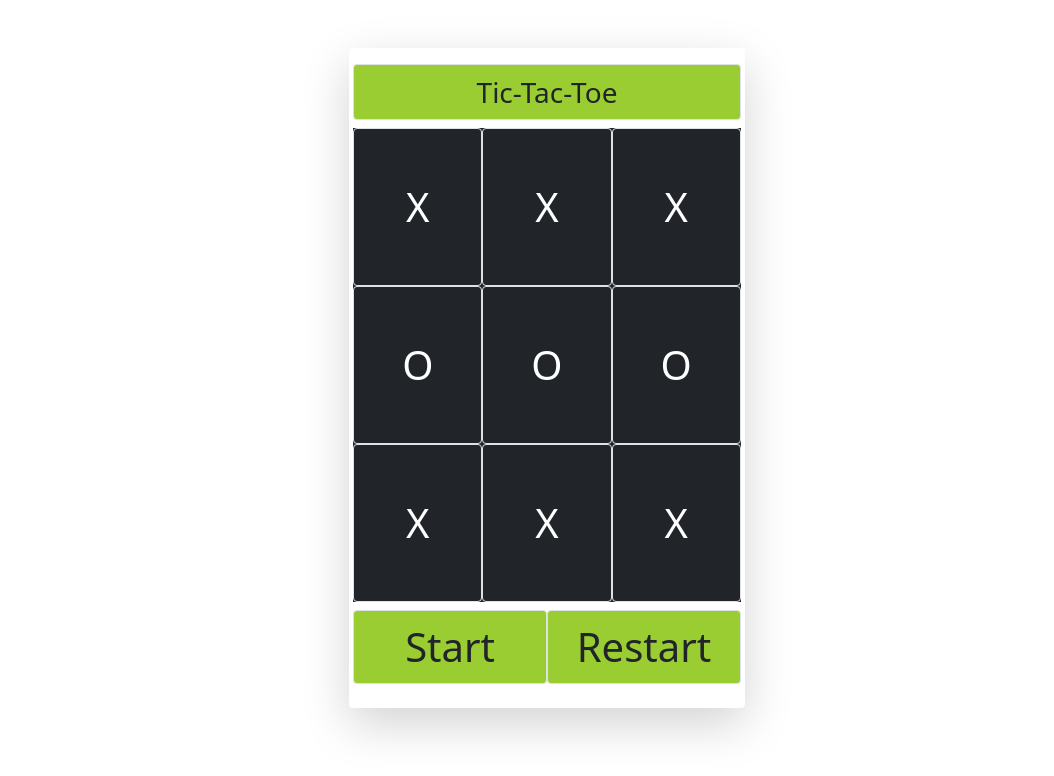
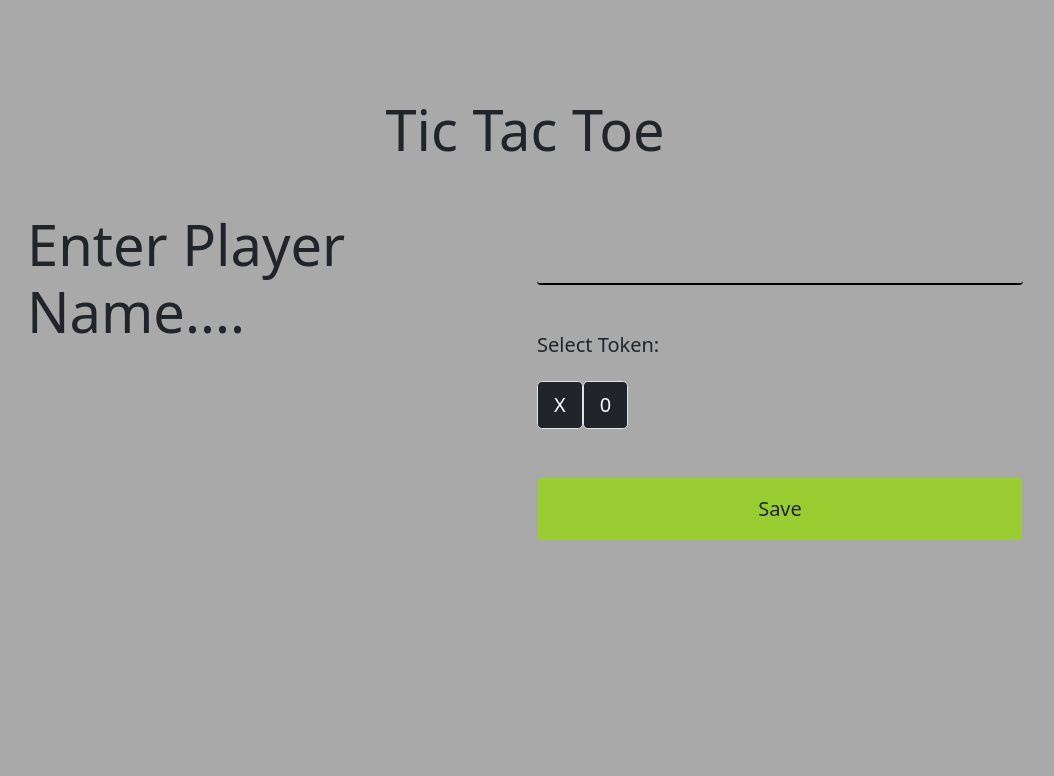
Before and after one commit to bharatjoshideveloper/tictactoe, a React (Create React App) app: page / in a window 1280 px wide. Shown: the top 776 px of the page, without its empty margins (93-1147 px from the left). Built offline with nearby package versions, Linux system fonts and the light colour scheme.

Commit message:
26/05 update

```diff
--- a/package.json
+++ b/package.json
@@ -10,6 +10,7 @@
     "bootstrap-icons": "^1.8.2",
     "react": "^18.1.0",
     "react-dom": "^18.1.0",
+    "react-router-dom": "^6.3.0",
     "react-scripts": "5.0.1",
     "web-vitals": "^2.1.4"
   },
--- a/public/index.html
+++ b/public/index.html
@@ -1,14 +1,12 @@
 <!DOCTYPE html>
 <html lang="en">
+
 <head>
   <meta charset="utf-8" />
   <link rel="icon" href="%PUBLIC_URL%/favicon.ico" />
   <meta name="viewport" content="width=device-width, initial-scale=1" />
   <meta name="theme-color" content="#000000" />
-    <meta
-      name="description"
-      content="Web site created using create-react-app"
-    />
+  <meta name="description" content="Web site created using create-react-app" />
   <link rel="apple-touch-icon" href="%PUBLIC_URL%/logo192.png" />
   <!--
       manifest.json provides metadata used when your web app is installed on a
@@ -24,8 +22,9 @@
       work correctly both with client-side routing and a non-root public URL.
       Learn how to configure a non-root public URL by running `npm run build`.
     -->
-    <title>React App</title>
+  <title>Tic Tac Toe</title>
 </head>
+
 <body>
   <noscript>You need to enable JavaScript to run this app.</noscript>
   <div id="root"></div>
@@ -40,4 +39,5 @@
       To create a production bundle, use `npm run build` or `yarn build`.
     -->
 </body>
+
 </html>
--- a/src/App.js
+++ b/src/App.js
@@ -2,10 +2,16 @@ import React, { Component } from 'react'
 import Main from './tictactoe/Main';
 import 'bootstrap/dist/css/bootstrap.min.css';
 import "bootstrap-icons/font/bootstrap-icons.css";
+import Base from './tictactoe/Base';
+import { Route, Routes } from 'react-router-dom';
 
 export class App extends Component {
   render() {
     return (
+      // <Routes>
+      //   <Route exact path='/start' element={<Main />} />
+      //   <Route exact path='/' element={<Base />} />
+      // </Routes>
       <Main />
     )
   }
--- a/src/index.css
+++ b/src/index.css
@@ -5,6 +5,7 @@ body {
     sans-serif;
   -webkit-font-smoothing: antialiased;
   -moz-osx-font-smoothing: grayscale;
+  background-color: darkgrey !important;
 }
 
 code {
--- /dev/null
+++ b/src/tictactoe/Base.jsx
@@ -0,0 +1,61 @@
+import React, { Component } from 'react'
+import { NavLink } from 'react-router-dom';
+
+export class Base extends Component {
+    constructor(props) {
+        super(props)
+
+        this.state = {
+            name: '',
+            val: '',
+            message: ''
+        }
+    }
+    handleChangedata = (event) => {
+        const { name, value } = event.target;
+        this.setState({ [name]: value }, () => { console.log(this.state) });
+    }
+    token = (data) => {
+        debugger;
+        this.setState({ val: data })
+
+    }
+    handleSubmit = (event) => {
+        if (this.state.name === '') {
+            this.setState({ message: 'Please Enter Valid Response!' })
+        }
+        else {
+            this.setState({ name: this.state.name, message: 'welcome ' + this.state.name, val: this.state.val });
+
+        }
+    }
+    render() {
+        return (
+            <React.Fragment>
+                <div className='container m-5 d-flex justify-content-center'>
+
+                    <div className='row m-5'>
+                        <div className='col-lg-12 mb-5 text-center'>
+                            <label className='display-4'>Tic Tac Toe</label>
+                        </div>
+                        <div className='col-sm-6'>
+                            <label className='display-4'>Enter Player Name....</label>
+                            <h5 className='text-danger'>{this.state.message}</h5>
+                            {this.state.message === '' ? "" : <button className='mt-5 btn buttontic p-3 text-dark fs-5 form-control' onClick={() => { this.props.data(this.state) }}>Start</button>}
+
+                        </div>
+                        <form className='col-sm-6'>
+                            <input type='text' className="form-control fs-1" style={{ border: 'none', borderBottom: '2px solid black', backgroundColor: 'darkgrey' }} name='name' value={this.state.name} onChange={this.handleChangedata} />
+                            <label className='mt-5 mb-4 h5 text-dark'>Select Token:</label><br />
+                            <button type='button' className='btn btn-dark btn-lg border' name='X' onClick={() => { this.token('X') }}  >X</button><button type='button' className='btn btn-dark  btn-lg border' name='O' onClick={() => { this.token('O') }}  >0</button>
+                            <br />
+                            <button type="button" class="mt-5 btn buttontic text-dark fs-5 form-control p-3" onClick={this.handleSubmit}>Save</button>
+                        </form>
+                    </div>
+                </div>
+            </React.Fragment>
+        )
+    }
+}
+
+export default Base
--- a/src/tictactoe/Main.jsx
+++ b/src/tictactoe/Main.jsx
@@ -1,37 +1,78 @@
 import React, { Component } from 'react'
+import Base from './Base';
 
 export class Main extends Component {
+    constructor(props) {
+        super(props)
+
+        this.state = {
+            box: '',
+            val: '',
+            message: '',
+            player: '',
+            mode: 'base'
+
+        }
+    }
+
+    handleClick = (i) => {
+        let box = this.state.box;
+        this.setState({ message: '' })
+        box[i] = this.state.val;
+        // alert(box[i]);
+        this.setState({ val: this.state.val === 'O' ? 'X' : 'O' })
+    }
+    restart = () => {
+        this.setState({ box: '', message: '' });
+    }
+    start = () => {
+        this.setState({ box: ['', '', '', '', '', '', '', '', ''], message: 'Lets Start' });
+    }
+    data = (data) => {
+        this.setState({ player: data.name, val: data.val, mode: 'start' })
+
+    }
+
     render() {
         return (
             <React.Fragment>
-                <div className='container-fluid d-flex justify-content-center'>
+                {this.state.mode === 'base' && <Base data={this.data} />}
+                {this.state.mode === 'start' && <div className='container d-flex justify-content-center'>
                     <div className='row mt-5'>
-                        <div className='col-lg-12 shadow-lg p-3 mb-5  rounded'>
+                        <div className='col-lg-12'>
+                            <div class="jumbotron">
+                                <h1>Player: {this.state.player}</h1>
+                                <h3>Selected Token: {this.state.val}</h3>
+                            </div>
                             <div className='row mb-2'>
                                 <button className='col-lg-12 btn btn-primary border border-1 text-center text-dark buttontic fs-3'>Tic-Tac-Toe</button>
                             </div>
-                            <div className='row bg-dark'>
-                                <button className='col-lg-4 p-5 btn border border-1 text-center text-white button fs-1'>X</button>
-                                <button className='col-lg-4 p-5 btn border border-1 text-center text-white button fs-1'>X</button>
-                                <button className='col-lg-4 p-5 btn border border-1 text-center text-white button fs-1'>X</button>
+                            <div className='row mb-2'>
+                                {this.state.message === '' ? "" : <p className='col-lg-12  text-center text-dark buttontic fs-3'>{this.state.message}</p>}
                             </div>
                             <div className='row bg-dark'>
-                                <button className='col-lg-4 p-5 btn border border-1 text-center text-white button fs-1'>O</button>
-                                <button className='col-lg-4 p-5 btn border border-1 text-center text-white button fs-1'>O</button>
-                                <button className='col-lg-4 p-5 btn border border-1 text-center text-white button fs-1'>O</button>
+                                <button className='col-lg-4 p-5 btn border border-1 text-center text-white button fs-1' onClick={() => this.handleClick(0)}>{this.state.box[0]}</button>
+                                <button className='col-lg-4 p-5 btn border border-1 text-center text-white button fs-1' onClick={() => this.handleClick(1)}>{this.state.box[1]}</button>
+                                <button className='col-lg-4 p-5 btn border border-1 text-center text-white button fs-1' onClick={() => this.handleClick(2)}>{this.state.box[2]}</button>
                             </div>
                             <div className='row bg-dark'>
-                                <button className='col-lg-4 p-5 btn border border-1 text-center text-white button fs-1'>X</button>
-                                <button className='col-lg-4 p-5 btn border border-1 text-center text-white button fs-1'>X</button>
-                                <button className='col-lg-4 p-5 btn border border-1 text-center text-white button fs-1'>X</button>
+                                <button className='col-lg-4 p-5 btn border border-1 text-center text-white button fs-1' onClick={() => this.handleClick(3)}>{this.state.box[3]}</button>
+                                <button className='col-lg-4 p-5 btn border border-1 text-center text-white button fs-1' onClick={() => this.handleClick(4)}>{this.state.box[4]}</button>
+                                <button className='col-lg-4 p-5 btn border border-1 text-center text-white button fs-1' onClick={() => this.handleClick(5)}>{this.state.box[5]}</button>
+                            </div>
+                            <div className='row bg-dark'>
+                                <button className='col-lg-4 p-5 btn border border-1 text-center text-white button fs-1' onClick={() => this.handleClick(6)}>{this.state.box[6]}</button>
+                                <button className='col-lg-4 p-5 btn border border-1 text-center text-white button fs-1' onClick={() => this.handleClick(7)}>{this.state.box[7]}</button>
+                                <button className='col-lg-4 p-5 btn border border-1 text-center text-white button fs-1' onClick={() => this.handleClick(8)}>{this.state.box[8]}</button>
                             </div>
                             <div className='row mt-2 mb-2'>
-                                <button className='col-lg-6 btn btn-primary border border-1 text-center text-dark buttontic fs-1'>Start</button>
-                                <button className='col-lg-6 btn btn-primary border border-1 text-center text-dark buttontic fs-1'>Restart</button>
+                                <button className='col-lg-6 btn btn-primary border border-1 text-center text-dark buttontic fs-1' onClick={() => this.start()}>Start</button>
+                                <button className='col-lg-6 btn btn-primary border border-1 text-center text-dark buttontic fs-1' onClick={() => this.restart()}>Restart</button>
                             </div>
                         </div>
                     </div>
-                </div>
+                </div>}
+
             </React.Fragment>
         )
     }
```
Also changed, not shown: src/App.css (deleted, +0 -38 lines), 1 other file (tests, documents, lock files or other folders). Lines whose indentation alone changed are shown as unchanged.
